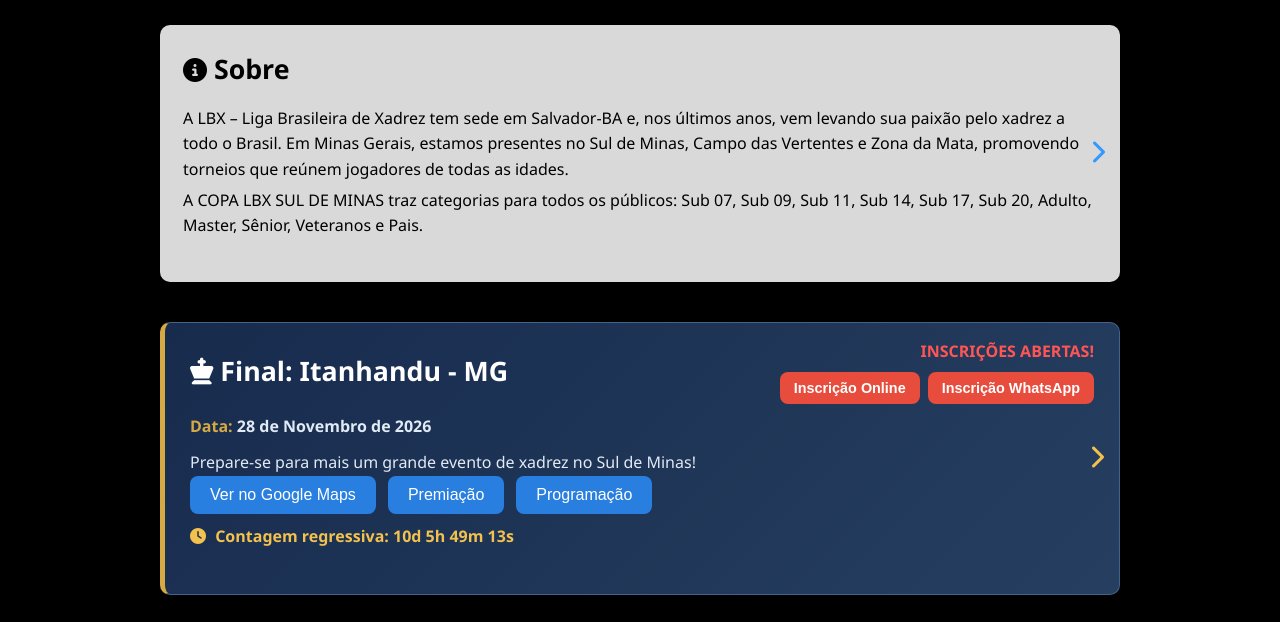
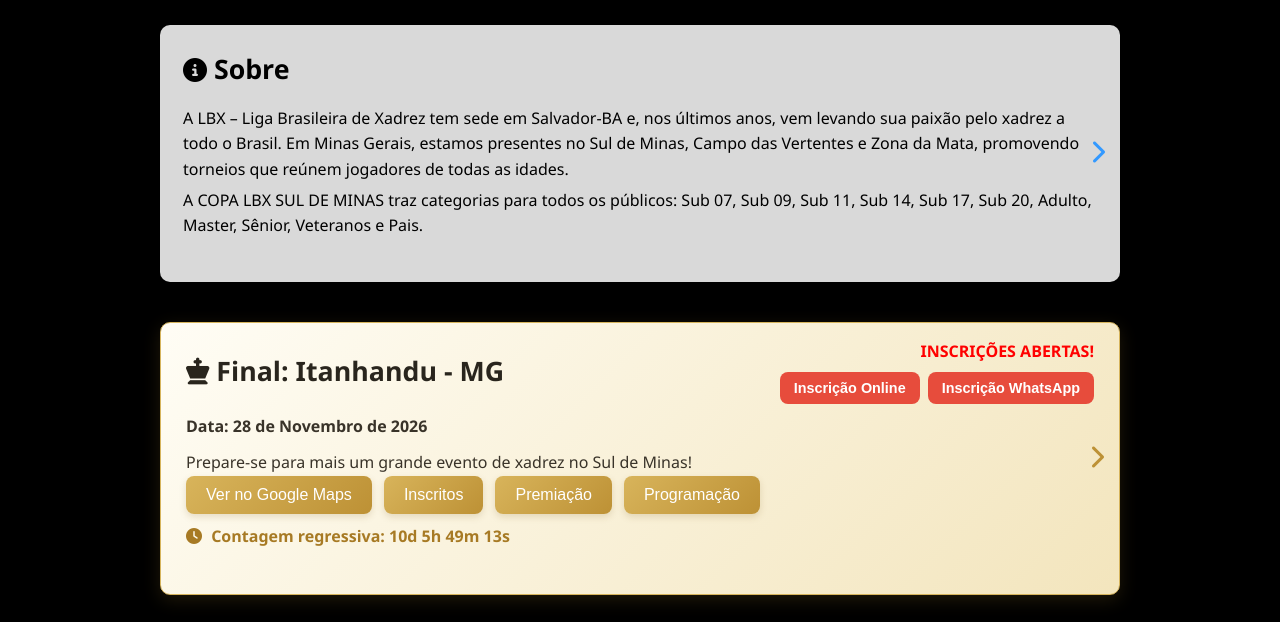
Before and after one commit to lbxsuldeminas/lab, a plain HTML site: page index.html in a window 1280 px wide. Shown: the part 157-779 px from the top of the page. Drawn offline with Linux system fonts and the light colour scheme.

Commit message:
Update index.html

```diff
--- a/index.html
+++ b/index.html
@@ -345,13 +345,13 @@ section#inicio {
   flex-wrap: wrap;
   gap: 10px;
 }
-
+/* ==================== Seção Contatos ====================
 #countdown {
   font-weight: bold;
   color: var(--accent-color);
   font-size: 0.94rem;
 }
-
+*/
 /* ==================== Botões gerais ==================== */
 .map-btn, .inscritos-btn {
   background-color: var(--accent-color);
@@ -650,62 +650,56 @@ header img {
   color: #fff;
 }
 
-
-/* ===== DESTAQUE DO PRÓXIMO TORNEIO ===== */
+  /* COMEÇO FINAL */
+/* ===== PERSONALIZAÇÃO PRÓXIMO TORNEIO ===== */
 
 #proximo-torneio {
-    background: linear-gradient(135deg, #172B4D, #263F60) !important;
-    color: #FFFFFF !important;
-    border: 1px solid #42638A;
-    border-left: 5px solid #D5A943;
-    box-shadow: 0 5px 18px rgba(0,0,0,0.35);
+    background: linear-gradient(135deg, #fffdf5, #f3e5bd);
+    border: 1px solid #d6b45c;
+    box-shadow: 0 5px 18px rgba(180, 140, 50, 0.18);
+    color: #393329;
 }
 
 /* Título */
-#proximo-torneio h2 {
-    color: #FFFFFF !important;
-}
-
-/* Textos */
-#proximo-torneio p {
-    color: #E1EAF5;
-}
-
-/* Data */
-#proximo-torneio strong {
-    color: #D5A943;
-}
-
-/* Inscrições abertas */
-#proximo-torneio p[style*="red"] {
-    color: #FF5555 !important;
-}
-
-/* Botões de inscrição */
+#proximo-torneio h2,
+#proximo-torneio h3 {
+    color: #29251d;
+}
+
+/* Botões de informações */
+#proximo-torneio .map-btn,
+#proximo-torneio .inscritos-btn {
+    background: linear-gradient(135deg, #d8b45b, #bd9135);
+    color: #fff;
+    box-shadow: 0 3px 7px rgba(130, 95, 25, 0.18);
+}
+
+#proximo-torneio .map-btn:hover,
+#proximo-torneio .inscritos-btn:hover {
+    background: linear-gradient(135deg, #bd9135, #a77a24);
+}
+
+/* Contagem regressiva */
+#proximo-torneio #countdown {
+    color: #a77a24;
+}
+
+/* Ícone da seta */
+#proximo-torneio .toggle-seta {
+    color: #bd9135;
+}
+
+/* Botões de inscrição permanecem vermelhos */
 #proximo-torneio .inscreva-btn {
-    background-color: #E74C3C;
-    color: #FFFFFF;
-}
-
-/* Botões de informações */
-#proximo-torneio .map-btn {
-    background-color: #287FE0;
-    color: #FFFFFF;
-}
-
-/* Contagem regressiva */
-#proximo-torneio #countdown2 {
-    color: #F2C14E !important;
-}
-
-/* Seta */
-#proximo-torneio .toggle-seta {
-    color: #F2C14E;
-}
-
-
-
-
+    background-color: #e74c3c;
+    color: white;
+}
+
+#proximo-torneio .inscreva-btn:hover {
+    background-color: #c0392b;
+}
+
+/* FIM FINAL */
      </style>
 </head>
 <body>
@@ -831,12 +825,12 @@ header img {
 
     <div style="display:flex; flex-wrap:wrap; gap:12px;">
       <button class="map-btn" onclick="window.open('https://maps.app.goo.gl/FHUYEotga2wZDnPy5')">Ver no Google Maps</button>
-    <!--  <button class="map-btn" onclick="window.open('https://s2.chess-results.com/tnr1513618.aspx?lan=10')">Inscritos</button> -->
+    <button class="map-btn" onclick="window.open('https://s1.chess-results.com/tnr1539381.aspx?lan=10')">Inscritos</button>
       <button class="map-btn" onclick="window.open('p1.html')">Premiação</button>
       <button class="map-btn" onclick="window.open('p2.html')">Programação</button>
     </div>
 
-    <div id="countdown2" style="color:#3399ff; font-weight:bold; margin-top:10px;"></div>
+   <div id="countdown2" style="color:#a77a24; font-weight:bold; margin-top:10px;"></div>
   </div>
 
   <div style="display:flex; justify-content:center; margin-top:20px;">
```
